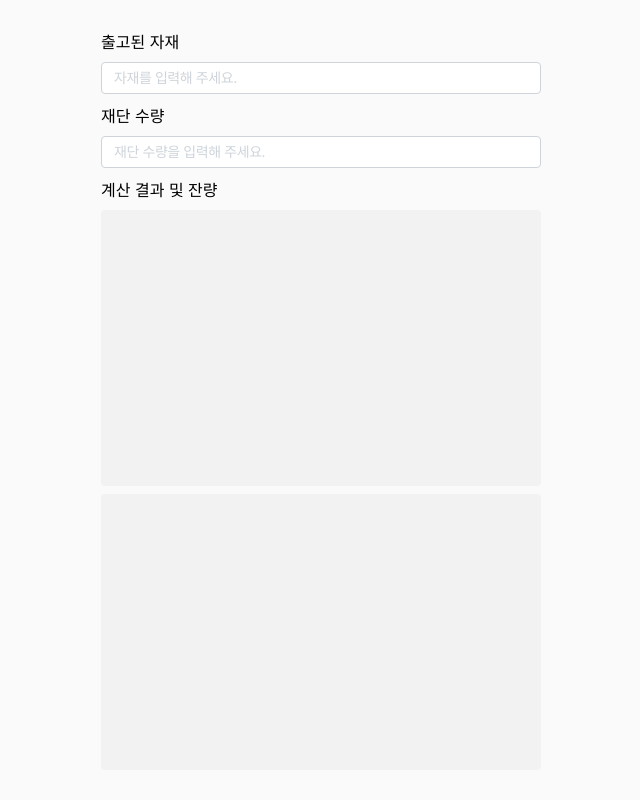
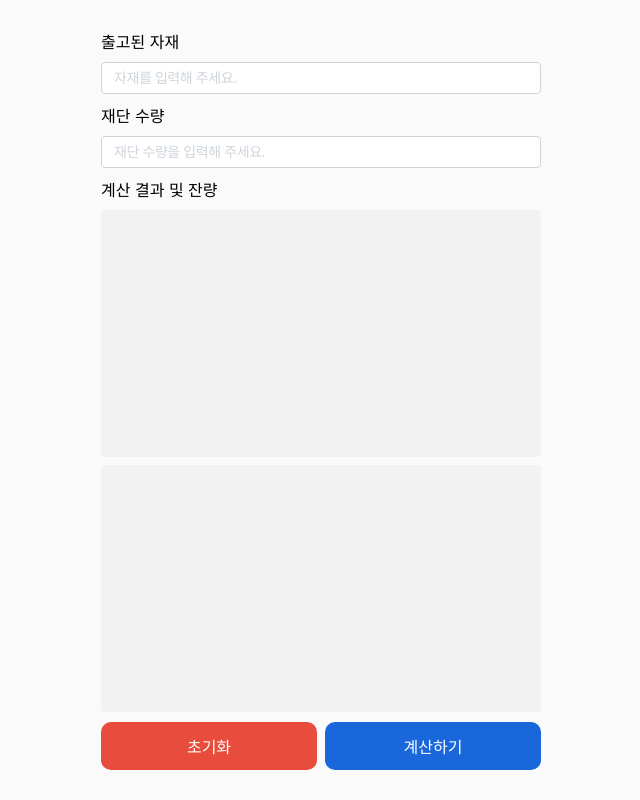
Before and after one commit to j-yesung/volume-calculator, a React (Vite) app: page /calculator in a window 1280 px wide. Shown: the whole page, without its empty margins (319-959 px from the left). Built offline with nearby package versions, Linux system fonts and the light colour scheme; a web font is replaced by a local one.

Commit message:
feat: 초기화, 계산 버튼 UI 추가

```diff
--- a/src/components/ui/button/index.tsx
+++ b/src/components/ui/button/index.tsx
@@ -57,7 +57,7 @@ const baseStyle = css`
 	cursor: pointer;
 	transition: all 0.2s ease-in-out;
 	outline: none;
-	font-weight: 600;
+	font-weight: 500;
 	border-radius: 10px;
 
 	&:hover {
--- a/src/features/user/pages/calculator/index.tsx
+++ b/src/features/user/pages/calculator/index.tsx
@@ -1,3 +1,5 @@
+import { Button } from "~/components/ui";
+
 import InputSection from "../../components/calculator/inputSection";
 import { useCalculatorInput } from "../../hooks/useCalculatorInput";
 import * as S from "./style";
@@ -21,9 +23,8 @@ const Calculator = () => {
 	return (
 		<S.CalculatorContainer>
 			{inputList.map((list) => (
-				<S.DisplayWrapper $shouldFlex={list.shouldFlex}>
+				<S.DisplayWrapper key={list.id} $shouldFlex={list.shouldFlex}>
 					<InputSection
-						key={list.id}
 						title={list.title}
 						value={inputs[list.id].value}
 						placeholder={inputs[list.id].placeholder}
@@ -39,6 +40,14 @@ const Calculator = () => {
 				<S.Content></S.Content>
 				<S.Content></S.Content>
 			</S.DisplayWrapper>
+			<S.ButtonWrapper>
+				<Button onClick={() => {}} size="medium" color="danger">
+					초기화
+				</Button>
+				<Button onClick={() => {}} size="medium">
+					계산하기
+				</Button>
+			</S.ButtonWrapper>
 		</S.CalculatorContainer>
 	);
 };
--- a/src/features/user/pages/calculator/style.ts
+++ b/src/features/user/pages/calculator/style.ts
@@ -32,3 +32,13 @@ export const Content = styled.div`
 	padding: 12px;
 	box-sizing: border-box;
 `;
+
+export const ButtonWrapper = styled.div`
+	display: flex;
+	gap: 8px;
+	width: 100%;
+
+	.c__button {
+		width: 100%;
+	}
+`;
```
